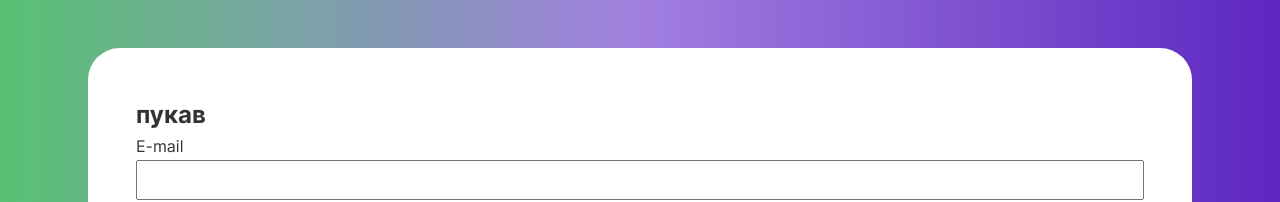
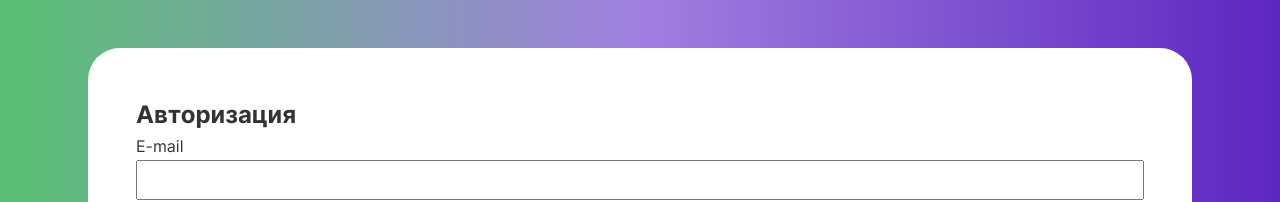
Before and after one commit to m1tka09/pindie-backend, a website with bundled scripts: page public/index.html in a window 1280 px wide. Shown: the top 202 px of the page. Built offline with nearby package versions, Linux system fonts and the light colour scheme; files whose address does not match are found by name.

Commit message:
Update index.html

```diff
--- a/public/index.html
+++ b/public/index.html
@@ -9,7 +9,7 @@
   <body>
     <section>
       <form class="auth-form">
-        <h1>пукав</h1>
+        <h1>Авторизация</h1>
         <label>
           <span>E-mail</span>
           <input type="email" name="email" class="textfield" />
```
